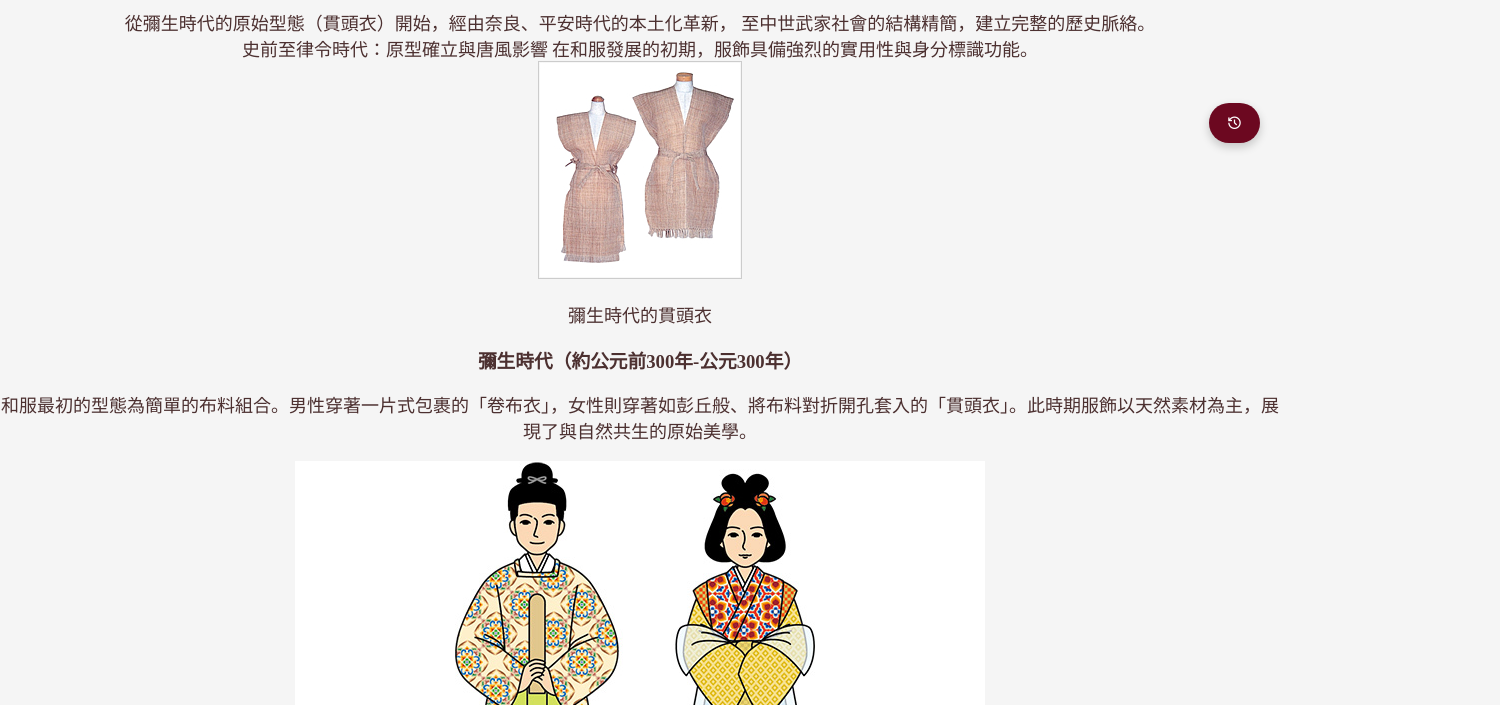
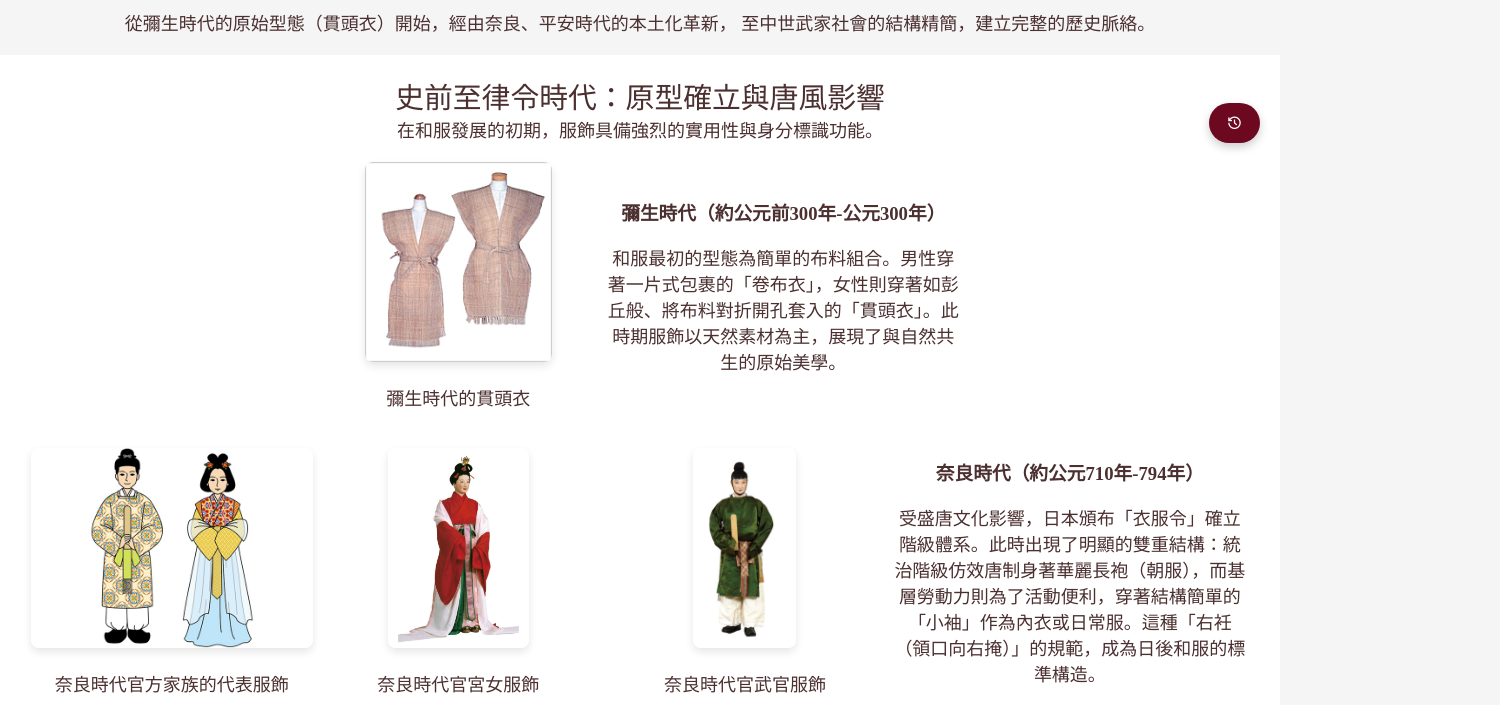
Before and after one commit to ninii13/museum, a plain HTML site: page zoneA.html in a window 1280 px wide. Shown: the part 615-1320 px from the top of the page, 1500 px wide, since content can reach past the window. Drawn offline with nearby package versions, Linux system fonts and the light colour scheme; a web font is replaced by a local one.

Commit message:
fix style class tags

```diff
--- a/style.css
+++ b/style.css
@@ -688,10 +688,10 @@ select{
     font-weight: 500;
     letter-spacing: 0.15rem;
 }
-.modern .exhibit-subtitle {
+.timeline .exhibit-subtitle {
     margin-bottom: 20px;
 }
-.modern .exhibit {
+.timeline .exhibit {
     display: flex;
     flex-direction: column;
     align-items: center;
@@ -701,10 +701,10 @@ select{
     padding-top: 20px;
     max-width: 100%;
 }
-.modern .exhibit:nth-child(even) {
+.timeline .exhibit:nth-child(even) {
     background: white;
 }
-.modern .exhibit-item {
+.timeline .exhibit-item {
     display: flex;
     flex-direction: row;
     align-items: center; /* 確保圖片與文字頂端對齊 */
@@ -714,14 +714,14 @@ select{
 }
 
 /* 均分空間，並限制三張圖片的區塊最大寬度，留空間給文字 */
-.modern .exhibit-item .exhibit-img {
+.timeline .exhibit-item .exhibit-img {
     flex: 1;
     max-width: 22%; /* 3張大約佔 66% */
     text-align: center; /* 讓圖片下的說明置中 */
 }
 
 /* 確保圖片不爆出容器 */
-.modern .exhibit-item .exhibit-img img {
+.timeline .exhibit-item .exhibit-img img {
     max-width: 100%;
     height: 200px;
     object-fit: cover;
@@ -730,17 +730,17 @@ select{
 }
 
 /* 給予文字區塊適當的佔比，並限制最大寬度防止擠壓 */
-.modern .exhibit-item .exhibit-description {
+.timeline .exhibit-item .exhibit-description {
     flex: 1.2;
     max-width: 28%; /* 文字大約佔 28% */
 }
 
 /* 消除標題預設的上方間距，使其與圖片完美對齊 */
-.modern .exhibit-item .exhibit-description h3 {
+.timeline .exhibit-item .exhibit-description h3 {
     margin-top: 0;
 }
 
-.modern .exhibit-desc .exhibit-title{
+.timeline .exhibit-desc .exhibit-title{
     display:flex;/* 讓這一個時代的容器變成 Flex 盒子 */
 #era-nara {
     display: flex;
```
